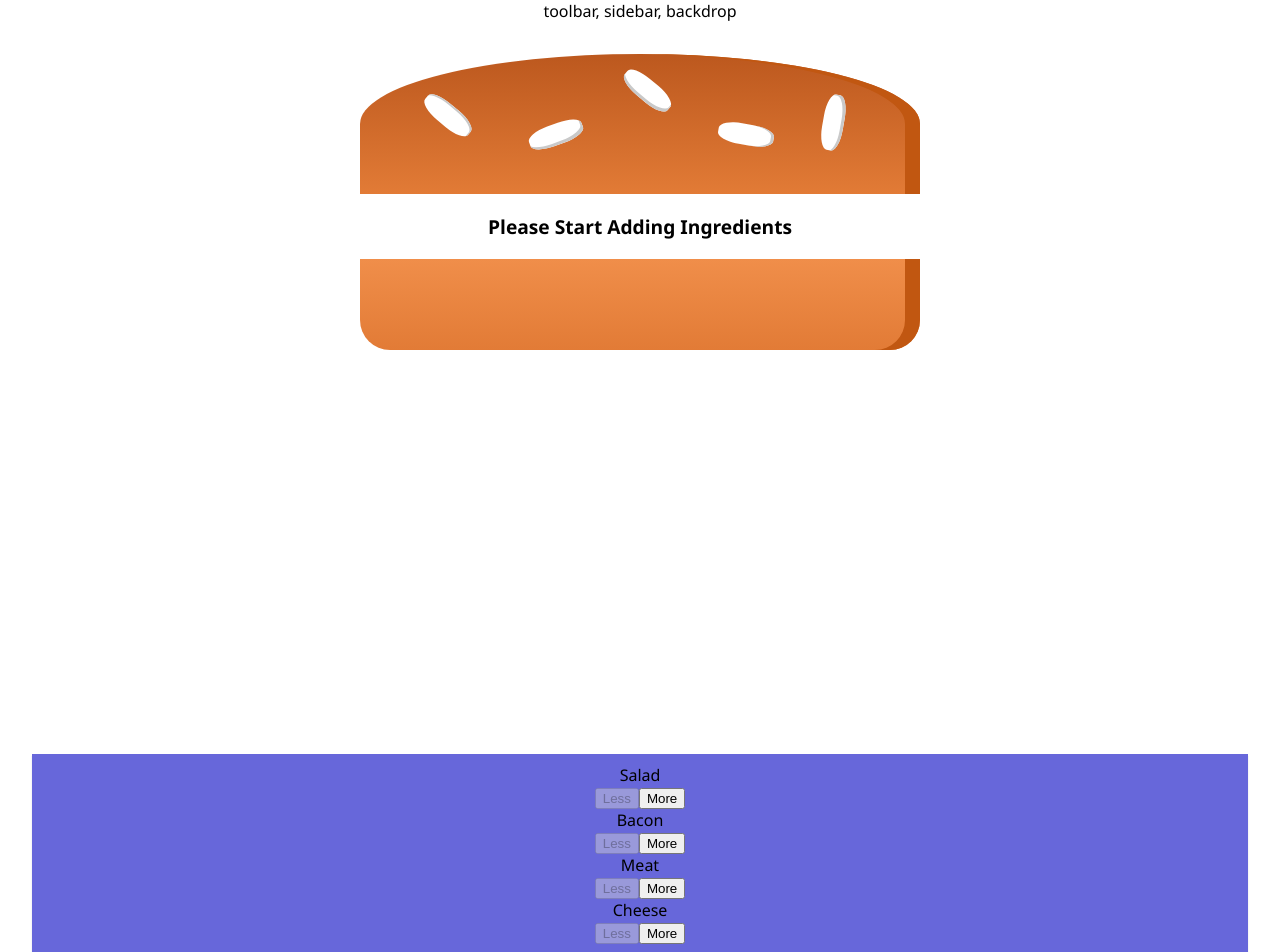
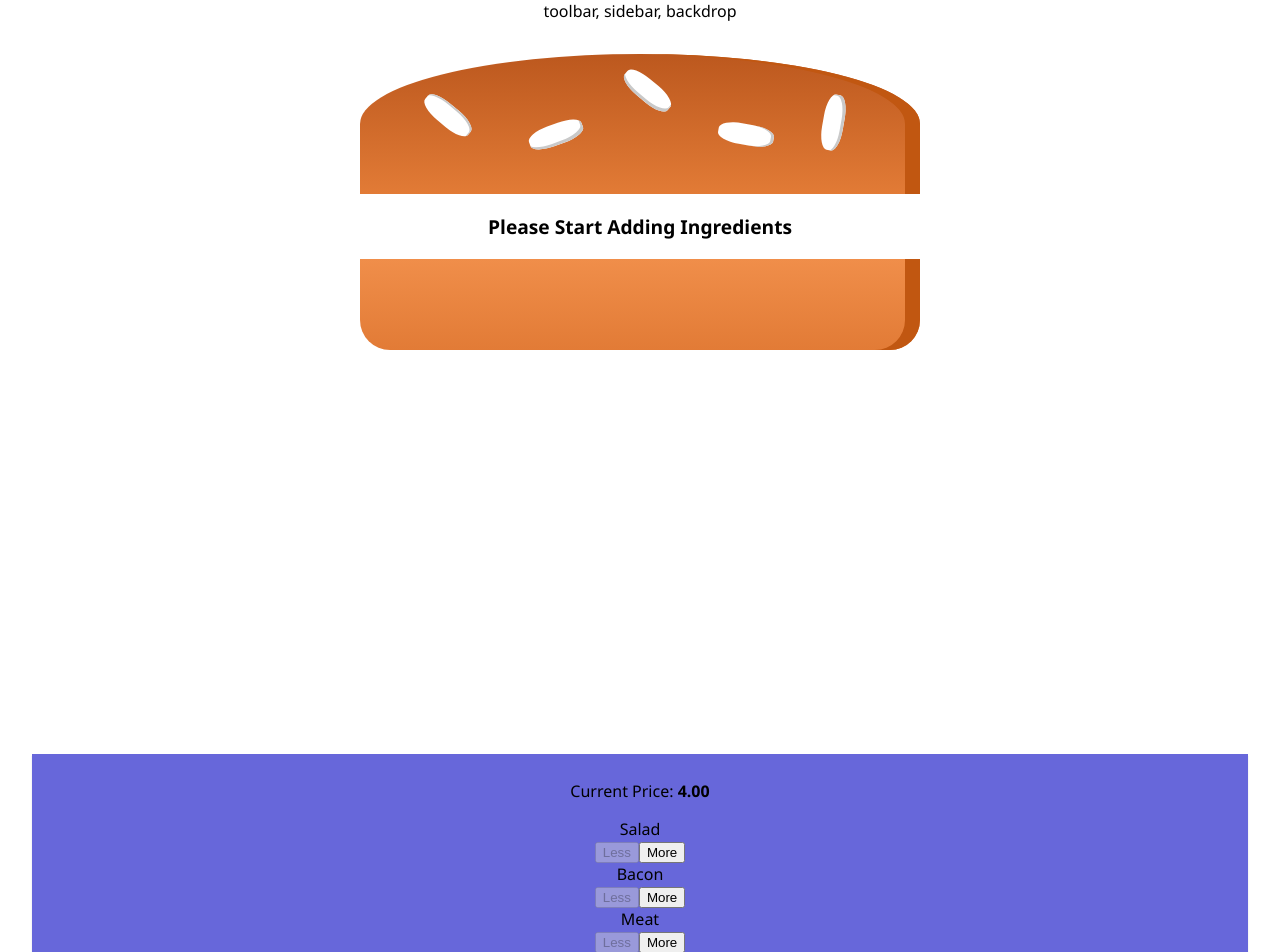
Before and after one commit to jlavan1/sandwhichmaker, a React app: page / in a window 1280 px wide. Shown: the top 952 px of the page. Built offline with nearby package versions, Linux system fonts and the light colour scheme; the HTML template or start-up script is replaced by a standard one.

Commit message:
Pricing Methodology complete

```diff
--- a/src/components/Burger/BuildControls/BuildControls.js
+++ b/src/components/Burger/BuildControls/BuildControls.js
@@ -11,6 +11,7 @@
 
 const buildControls = (props) =>(
     <div className={classes.BuildControls}>
+        <p>Current Price: <strong>{props.price.toFixed(2)}</strong></p>
         {controls.map(ctrl => (
             <BuildControl
             key={ctrl.label}
--- a/src/containers/BurgerBuilder/BurgerBuilder.js
+++ b/src/containers/BurgerBuilder/BurgerBuilder.js
@@ -53,7 +53,7 @@
         updatedIngredients[type] = updatedCount;
         const priceDeduction = INGREDIENT_PRICES[type];
         const oldPrice = this.state.totalPrice;
-        const newPrice = oldPrice + priceDeduction;
+        const newPrice = oldPrice - priceDeduction;
         this.setState({totalPrice: newPrice, ingredients: updatedIngredients})
 
 
@@ -73,7 +73,8 @@
                 <BuildControls
                     ingredientAdded={this.addIngredientHandler}
                     ingredientRemoved={this.removeIngredientHandler}
-                    disabled={disabledInfo}/>
+                    disabled={disabledInfo}
+                    price={this.state.totalPrice}/>
             </Aux>
         );
     }
```
